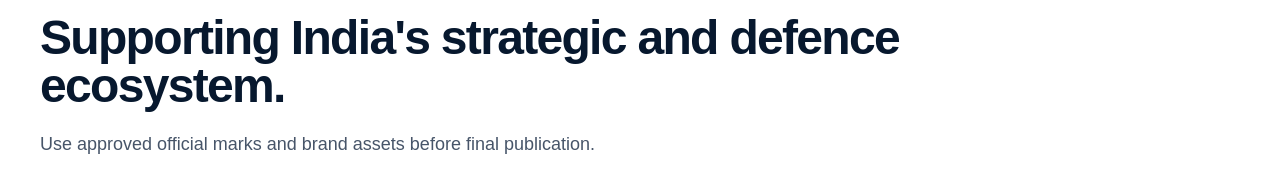
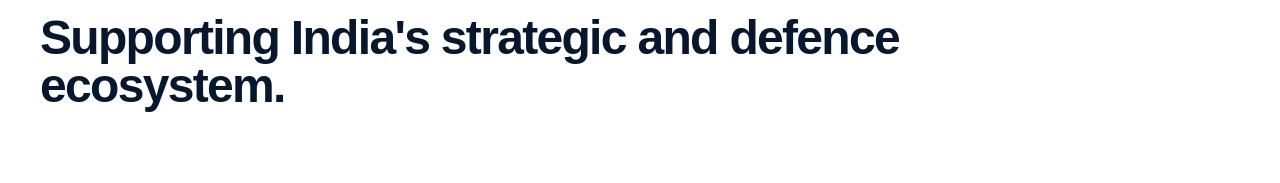
Before and after one commit to mohammednghori-cpu/Virtus-web, a Next.js app: page / in a window 1280 px wide. Shown: the part 4045-4228 px from the top of the page. Built offline with nearby package versions, Linux system fonts and the light colour scheme.

Commit message:
Update page.tsx

```diff
--- a/app/page.tsx
+++ b/app/page.tsx
@@ -108,7 +108,7 @@
 
       <section className="container-v py-20" id="search-relevant-services"><div className="max-w-4xl"><span className="eyebrow">Defence & Aerospace Engineering</span><h2 className="section-title">Defence electronics, embedded computing, rugged systems and engineering services </h2><p className="mt-5 text-base leading-8 text-slate-600 sm:text-lg">Virtus Defence & Aerospace provides PCB and backplane design, FPGA and hardware design, mechanical design, product and system engineering, machining and sheet-metal fabrication, build-to-print assembly, system integration, wire harness and cable assemblies, prototype development, production, thermal and structural analysis, testing and qualification, together with embedded computing, rugged chassis, LRUs, displays, consoles, networking, thermal and IT solutions.</p></div></section><section className="bg-white py-24">
         <div className="container-v">
-          <Reveal><SectionHeading eyebrow="Who We Serve" title="Supporting India's strategic and defence ecosystem." description="Use approved official marks and brand assets before final publication." /></Reveal>
+          <Reveal><SectionHeading eyebrow="Who We Serve" title="Supporting India's strategic and defence ecosystem." description="" /></Reveal>
           <ClientLogos />
         </div>
       </section>
```
